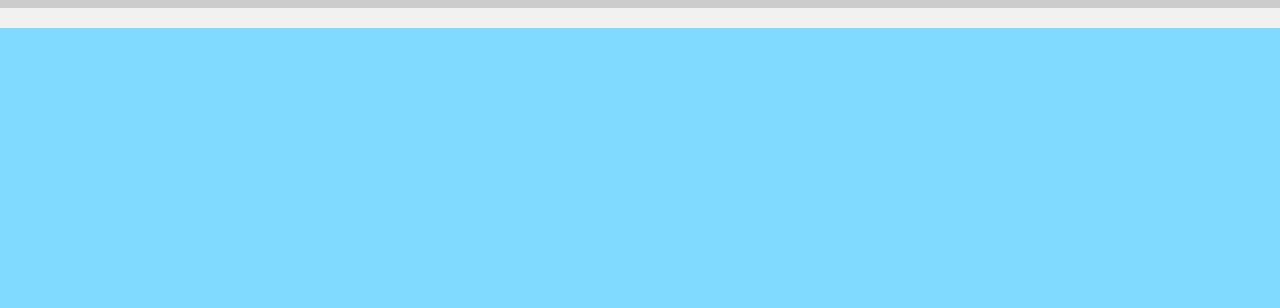
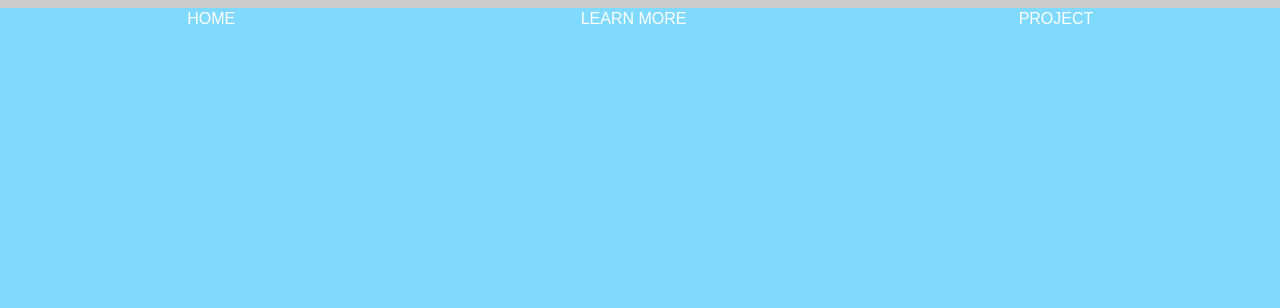
Before and after one commit to tomhayesbu/finalproject, a plain HTML site: page index.html in a window 1280 px wide. Shown: the top 308 px of the page. Drawn offline with Linux system fonts and the light colour scheme.

Commit message:
Update styles.css

```diff
--- a/styles.css
+++ b/styles.css
@@ -608,7 +608,6 @@ opacity: 1;
   z-index: 1;
   width: 100%;
   background-color: #f1f1f1;
-  padding-bottom: 20px;
 }
 
 .progress-container {
```
